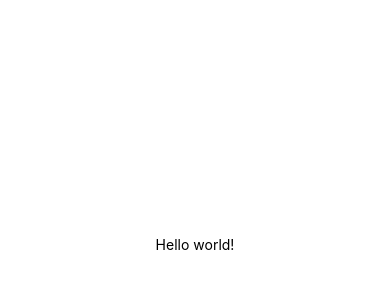
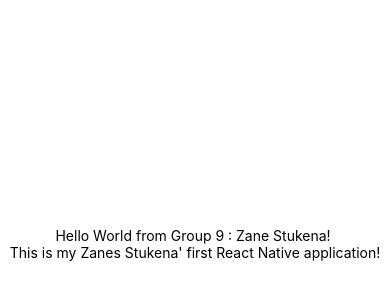
Before and after one commit to Edijs-Elijs-Skroders/G9otraispraktiskais, a React Native app: screen / in a window 390 px wide. Shown: the part 178-478 px from the top of the page. Built offline with nearby package versions, Linux system fonts and the light colour scheme.

Commit message:
Update App.js
hello world

```diff
--- a/App.js
+++ b/App.js
@@ -5,7 +5,8 @@ import { StyleSheet, Text, View } from 'react-native';
 export default function App() {
   return (
     <View style={styles.container}>
-      <Text>Hello world!</Text>
+      <Text>Hello World from Group 9 : Zane Stukena! </Text>
+      <Text>This is my Zanes Stukena' first React Native application!</Text>
       <StatusBar style="auto" />
     </View>
   );
```
